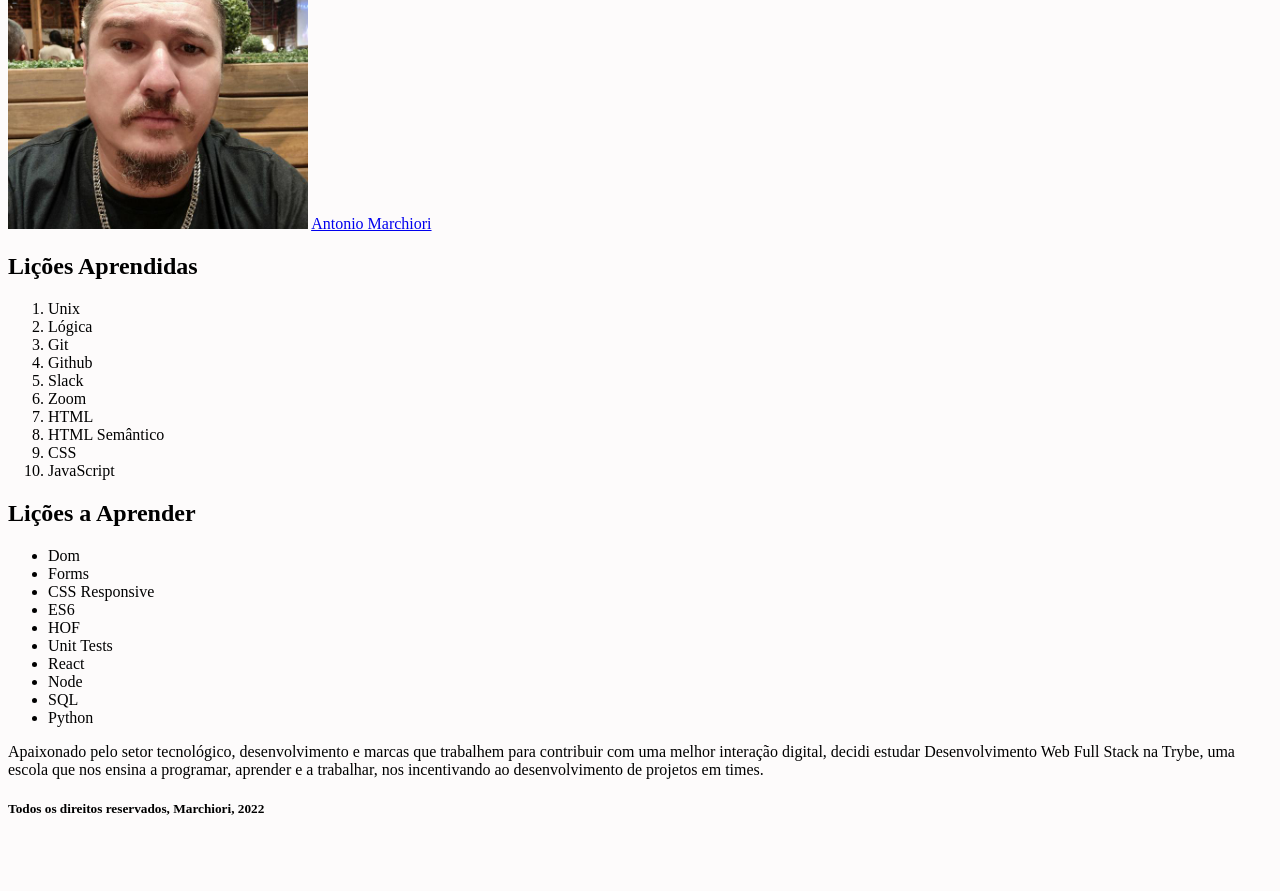
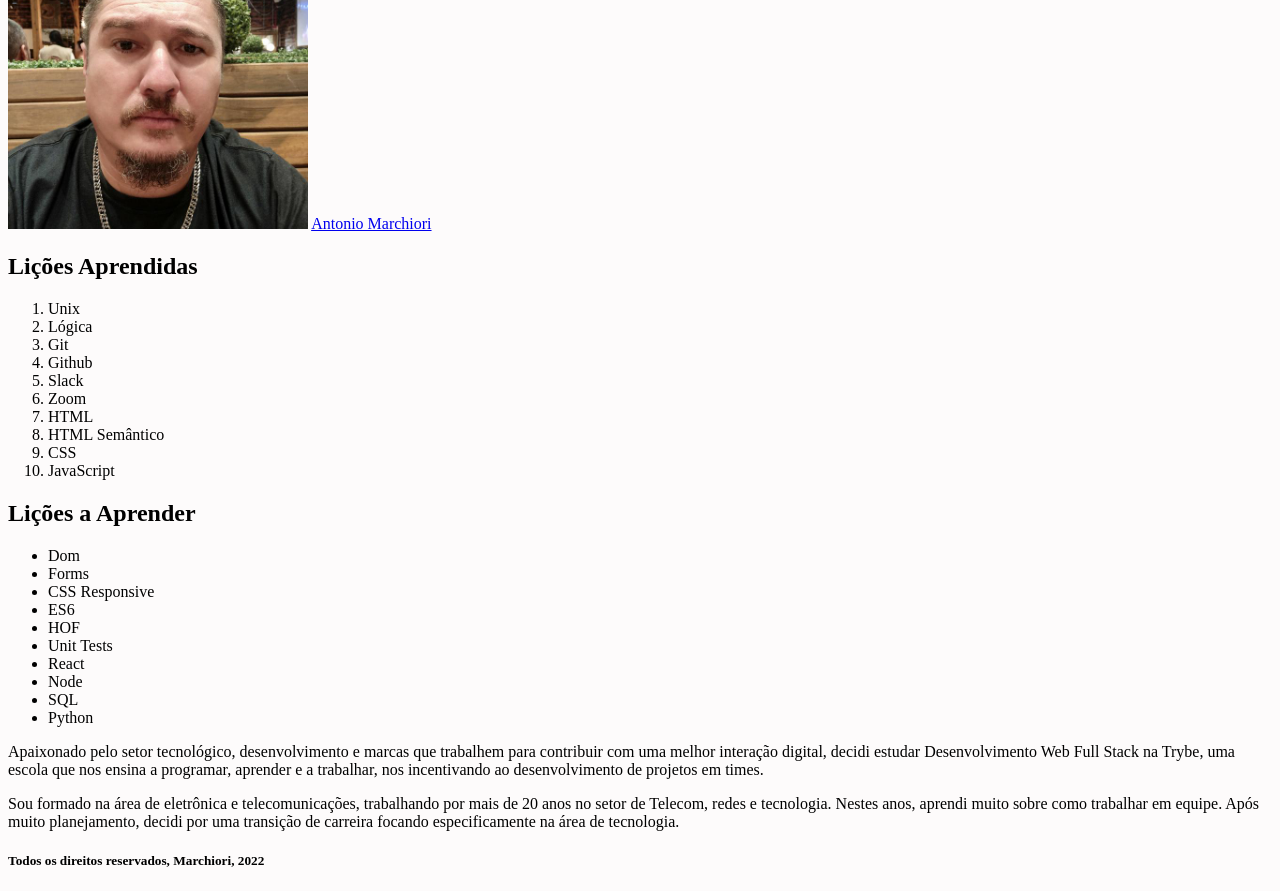
Before and after one commit to acmarchiori/Projeto, a website: page index.html in a window 1280 px wide. Shown: the part 79-970 px from the top of the page. Before the commit the page ends 918 px from the top, so only its background shows below. Drawn offline with Linux system fonts and the light colour scheme.

Commit message:
Requisito 09

```diff
--- a/index.html
+++ b/index.html
@@ -42,6 +42,9 @@
         <article>
           <p>Apaixonado pelo setor tecnológico, desenvolvimento e marcas que trabalhem para contribuir com uma melhor interação digital, decidi estudar Desenvolvimento Web Full Stack na Trybe, uma escola que nos ensina a programar, aprender e a trabalhar, nos incentivando ao desenvolvimento de projetos em times.</p>
         </article>
+        <aside>
+          <p>Sou formado na área de eletrônica e telecomunicações, trabalhando por mais de 20 anos no setor de Telecom, redes e tecnologia. Nestes anos, aprendi muito sobre como trabalhar em equipe. Após muito planejamento, decidi por uma transição de carreira focando especificamente na área de tecnologia.</p>
+        </aside>
   </main>
   <footer id="rodape">
     <h5>Todos os direitos reservados, Marchiori, 2022</h5>
```
